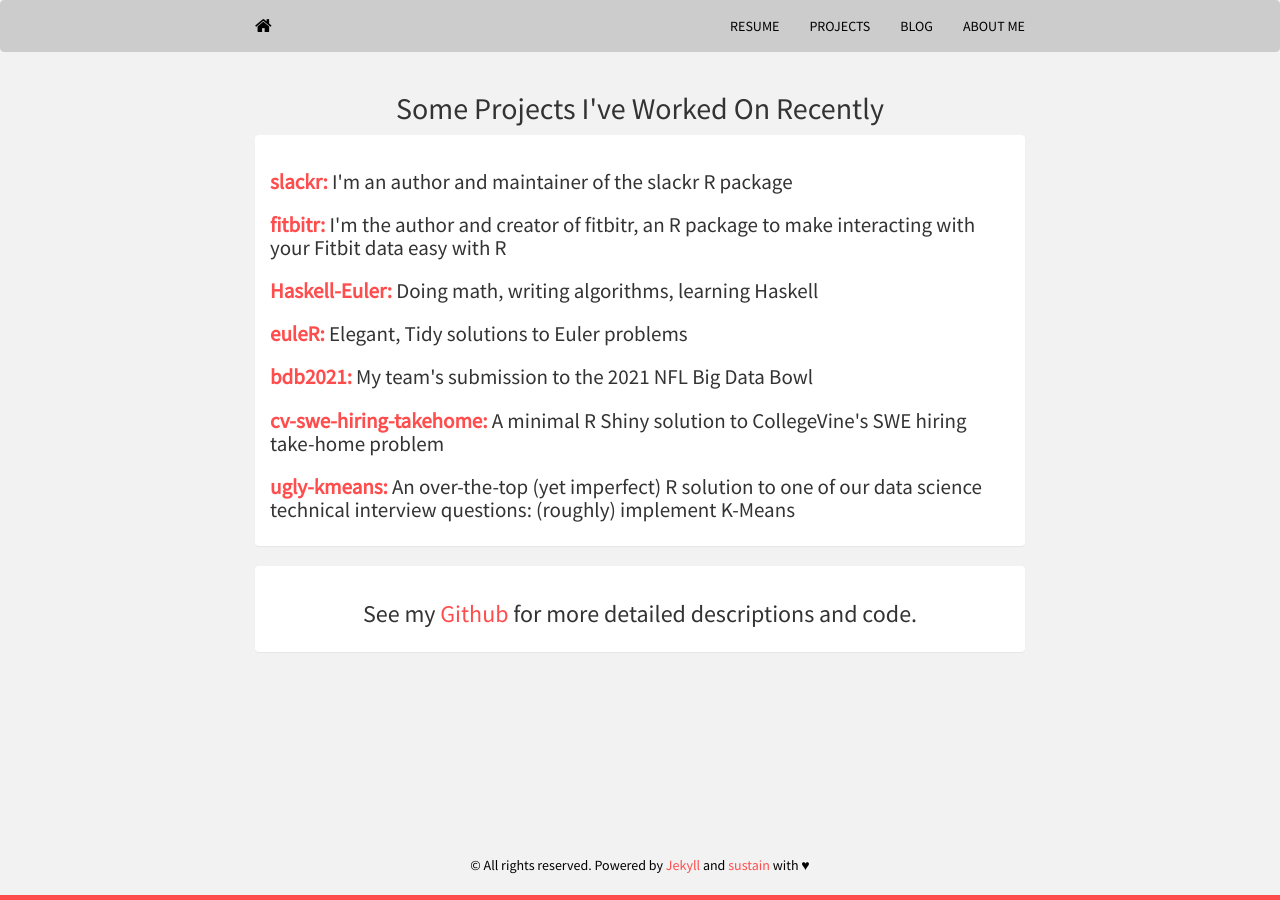
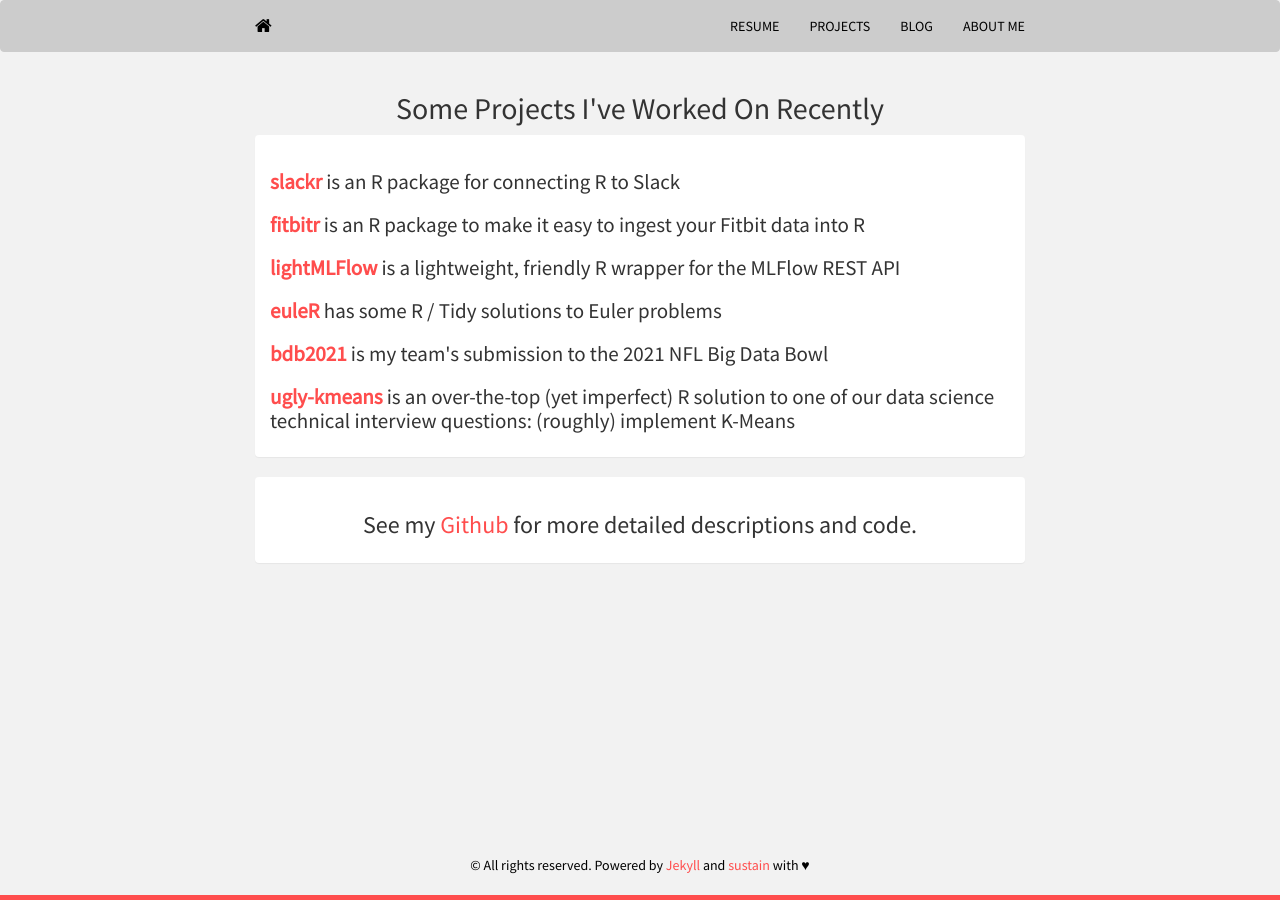
Before and after one commit to mrkaye97/mrkaye97.github.io, a Jekyll site: the page built from projects.html, in a window 1280 px wide. Built offline with Jekyll 4.4.1, drawn with Linux system fonts in a browser that asks for light colours; nearby versions of some CDN libraries.

Commit message:
projects updates

```diff
--- a/projects.html
+++ b/projects.html
@@ -20,13 +20,12 @@ Title: Projects
 		<h2>Some Projects I've Worked On Recently</h2>
 		  <div class="panel panel-default">
     		<div class="panel-body">
-    			<h2 style='font-size:150%; text-align:left;'><b><a href='https://mrkaye97.github.io/slackr/'>slackr:</a></b> I'm an author and maintainer of the slackr R package</h2>
-    			<h2 style='font-size:150%; text-align:left;'><b><a href='https://mrkaye97.github.io/fitbitr/'>fitbitr:</a></b> I'm the author and creator of fitbitr, an R package to make interacting with your Fitbit data easy with R</h2>
-       		<h2 style='font-size:150%; text-align:left;'><b><a href='https://github.com/mrkaye97/Haskell-Euler'>Haskell-Euler:</a></b> Doing math, writing algorithms, learning Haskell</h2>
-       		<h2 style='font-size:150%; text-align:left;'><b><a href='https://mrkaye97.github.io/euleR/'>euleR:</a></b> Elegant, Tidy solutions to Euler problems</h2>
-       		<h2 style='font-size:150%; text-align:left;'><b><a href='https://hjmbigdatabowl.github.io/bdb2021/articles/submission.html'>bdb2021:</a></b> My team's submission to the 2021 NFL Big Data Bowl</h2>
-       		<h2 style='font-size:150%; text-align:left;'><b><a href='https://github.com/mrkaye97/cv-swe-hiring-takehome'>cv-swe-hiring-takehome:</a></b> A minimal R Shiny solution to CollegeVine's SWE hiring take-home problem</h2>
-       		<h2 style='font-size:150%; text-align:left;'><b><a href='https://github.com/mrkaye97/ugly-kmeans'>ugly-kmeans:</a></b> An over-the-top (yet imperfect) R solution to one of our data science technical interview questions: (roughly) implement K-Means</h2>
+    			<h2 style='font-size:150%; text-align:left;'><b><a href='https://mrkaye97.github.io/slackr/'>slackr</a></b> is an R package for connecting R to Slack </h2>
+    			<h2 style='font-size:150%; text-align:left;'><b><a href='https://mrkaye97.github.io/fitbitr/'>fitbitr</a></b> is an R package to make it easy to ingest your Fitbit data into R</h2>
+					<h2 style='font-size:150%; text-align:left;'><b><a href='https://github.com/collegevine/lightMLFlow'>lightMLFlow</a></b> is a lightweight, friendly R wrapper for the MLFlow REST API</h2>
+       		<h2 style='font-size:150%; text-align:left;'><b><a href='https://mrkaye97.github.io/euleR/'>euleR</a></b> has some R / Tidy solutions to Euler problems</h2>
+       		<h2 style='font-size:150%; text-align:left;'><b><a href='https://hjmbigdatabowl.github.io/bdb2021/articles/submission.html'>bdb2021</a></b> is my team's submission to the 2021 NFL Big Data Bowl</h2>
+       		<h2 style='font-size:150%; text-align:left;'><b><a href='https://github.com/mrkaye97/ugly-kmeans'>ugly-kmeans</a></b> is an over-the-top (yet imperfect) R solution to one of our data science technical interview questions: (roughly) implement K-Means</h2>
 		  </div>
 		</div>
 	</div>
```
